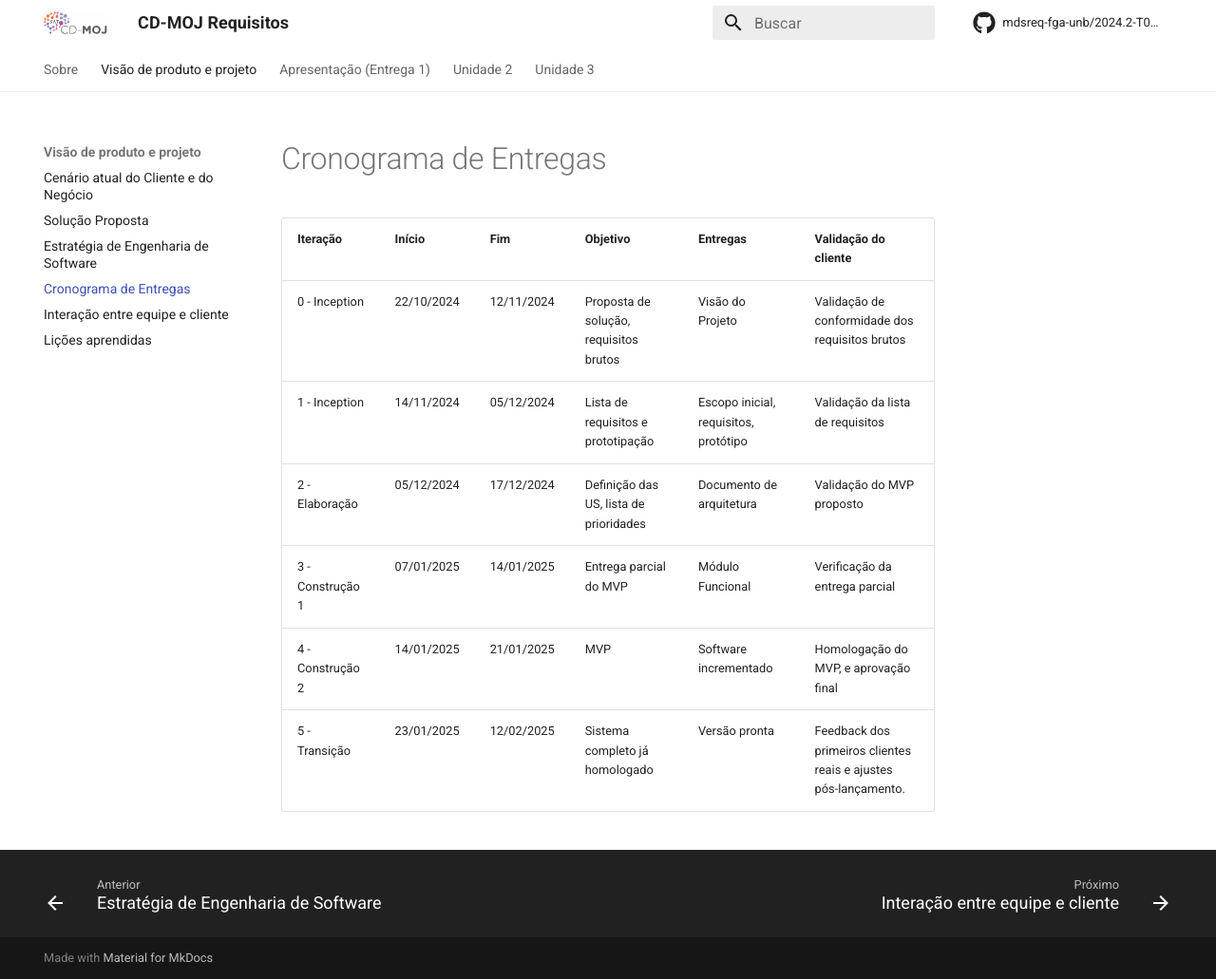
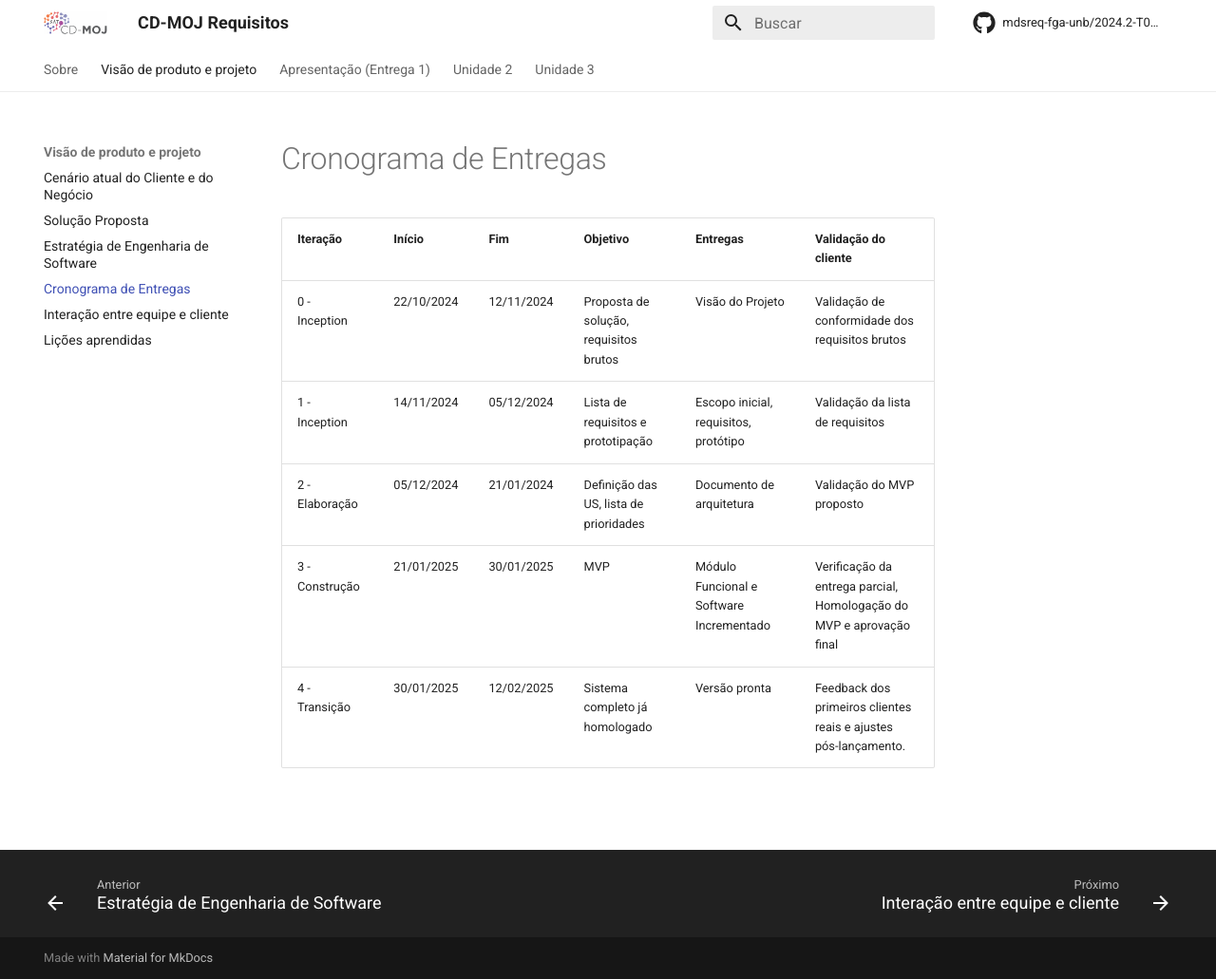
Before and after one commit to mdsreq-fga-unb/2024.2-T01-CD-MOJ, an MkDocs documentation site: the page built from docs/visao/Cronograma.md, in a window 1280 px wide and 1031 px high. Shown: the whole window at 95% size. Built offline with MkDocs 1.6.1 and Material for MkDocs 9.7.7, drawn with Linux system fonts in a browser that asks for light colours; comment, search, counter and statistics services are not loaded.

Commit message:
adiciona apresentação e corrige cronograma

```diff
--- a/docs/visao/Cronograma.md
+++ b/docs/visao/Cronograma.md
@@ -4,7 +4,6 @@
 | ---------------- | ---------- | ---------- | -------------------------------------- | ------------------------------------- | --------------------------------------------------------------- |
 | 0 - Inception    | 22/10/2024 | 12/11/2024 | Proposta de solução, requisitos brutos | Visão do Projeto                      | Validação de conformidade dos requisitos brutos                 |
 | 1 - Inception    | 14/11/2024 | 05/12/2024 | Lista de requisitos e prototipação     | Escopo inicial, requisitos, protótipo | Validação da lista de requisitos                                |
-| 2 - Elaboração   | 05/12/2024 | 17/12/2024 | Definição das US, lista de prioridades | Documento de arquitetura              | Validação do MVP proposto                                       |
-| 3 - Construção 1 | 07/01/2025 | 14/01/2025 | Entrega parcial do MVP                 | Módulo Funcional                      | Verificação da entrega parcial                                  |
-| 4 - Construção 2 | 14/01/2025 | 21/01/2025 | MVP                                    | Software incrementado                 | Homologação do MVP, e aprovação final                           |
-| 5 - Transição    | 23/01/2025 | 12/02/2025 | Sistema completo já homologado         | Versão pronta                         | Feedback dos primeiros clientes reais e ajustes pós-lançamento. |
+| 2 - Elaboração   | 05/12/2024 | 21/01/2024 | Definição das US, lista de prioridades | Documento de arquitetura              | Validação do MVP proposto                                       |
+| 3 - Construção | 21/01/2025 | 30/01/2025 | MVP                 | Módulo Funcional e Software Incrementado                     | Verificação da entrega parcial, Homologação do MVP e aprovação final                                    |
+| 4 - Transição    | 30/01/2025 | 12/02/2025 | Sistema completo já homologado         | Versão pronta                         | Feedback dos primeiros clientes reais e ajustes pós-lançamento. |
```
Also changed, not shown: docs/mod3/Apresentacao.md (added, +2 -0 lines).
